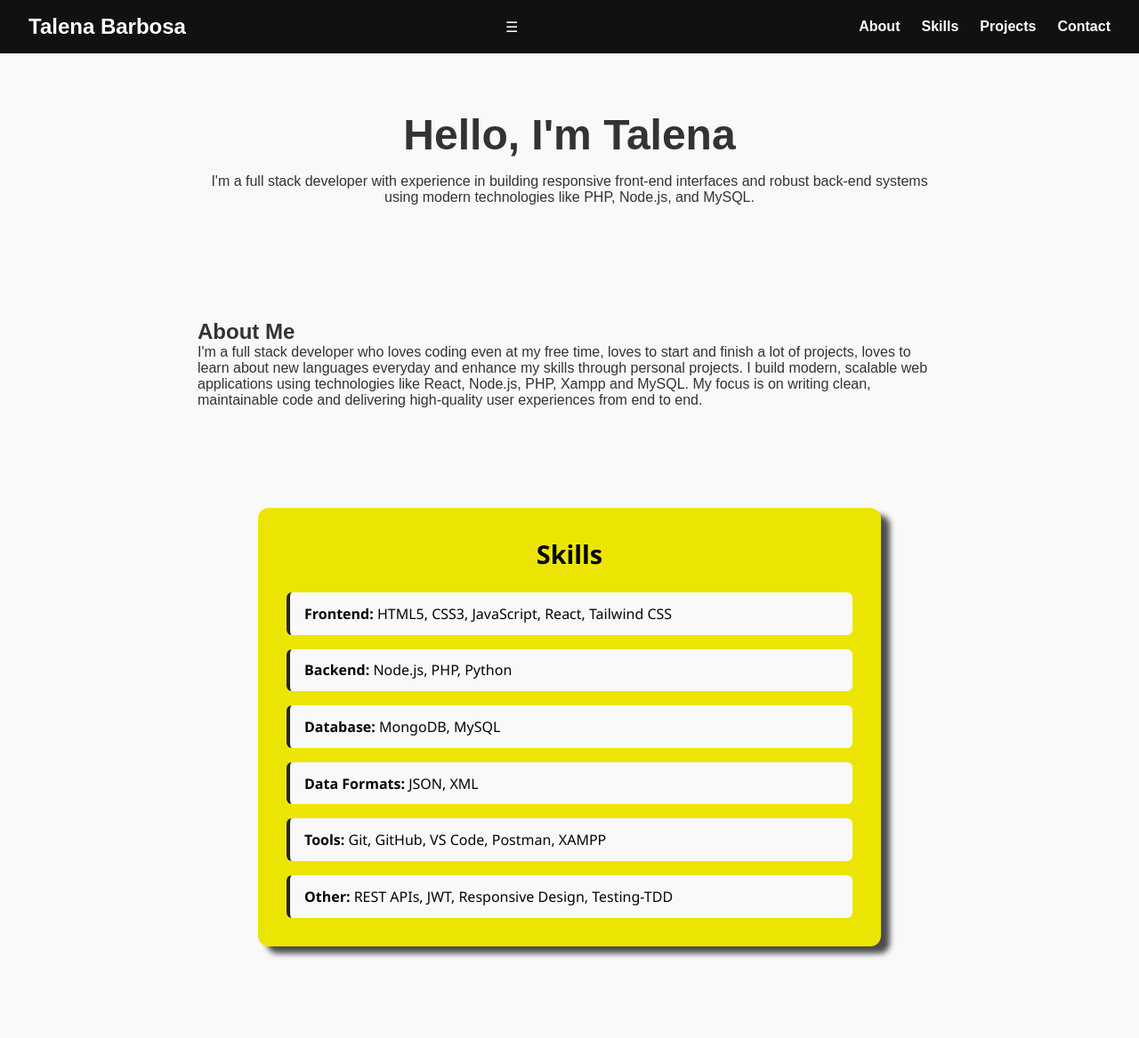
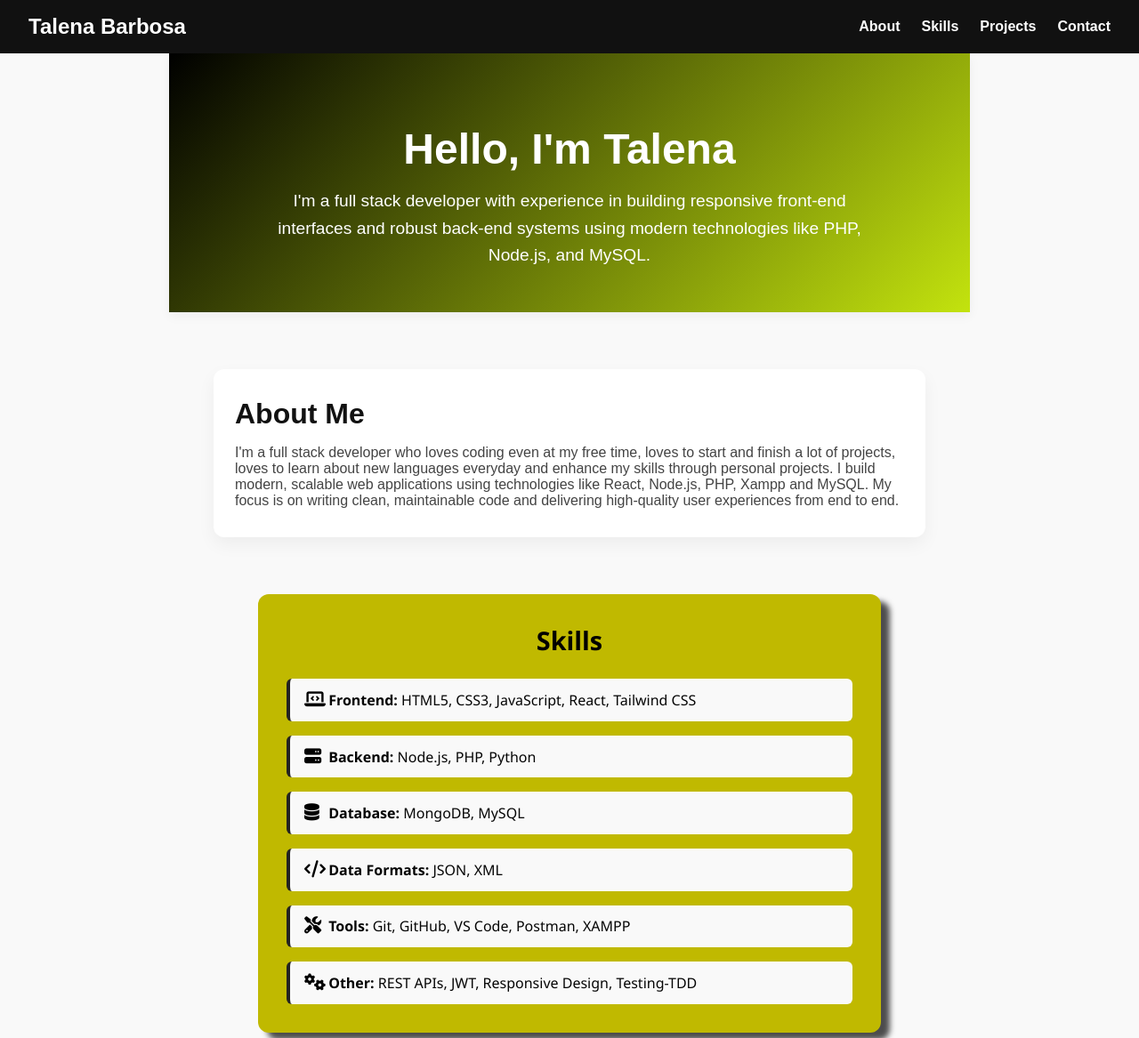
Before and after one commit to talenaa/portfolioWeb, a plain HTML site: page index.html in a window 1280 px wide. Shown: the top 1167 px of the page at 89% size. Drawn offline with Linux system fonts and the light colour scheme.

Commit message:
style: sections and icons

```diff
--- a/css/index.css
+++ b/css/index.css
@@ -32,7 +32,7 @@ text-decoration: none;
 font-weight: bold;
 }
 
-.menu-toggle {
+.menuToggle {
 display: none;
 font-size: 1.5rem;
 cursor: pointer;
@@ -46,18 +46,50 @@ margin: auto;
 
 .intro {
     text-align: center;
+    padding: 5rem 1rem 3rem;
+    background: linear-gradient(135deg, #000000 0%, #c3e30e 100%);
+    color: white;
+    box-shadow: 0 4px 12px rgba(0, 0, 0, 0.05);
   }
 
   .intro h1 {
     font-size: 3rem;
+    font-weight: 700;
     margin-bottom: 1rem;
+  }
+
+  .intro p {
+    max-width: 700px;
+    margin: 0 auto;
+    font-size: 1.2rem;
+    line-height: 1.6;
+  }
+
+  .aboutMe {
+    max-width: 800px;
+    margin: 4rem auto;
+    padding: 2rem 1.5rem;
+    background: white;
+    border-radius: 12px;
+    box-shadow: 0 8px 20px rgba(0, 0, 0, 0.05);
+  }
+
+  .aboutMe h2 {
+    font-size: 2rem;
+    margin-bottom: 1rem;
+    color: #111;
+  }
+
+  .aboutMe p {
+    font-size: 1rem;
+    color: #444;
   }
 
 .skills-section {
 max-width: 700px;
 margin: 3rem auto;
 padding: 2rem;
-    background: #ece503;
+background: #c0b900;
 border-radius: 12px;
 box-shadow: 10px 8px 6px rgba(0, 0, 0, 0.693);
 font-family: 'Segoe UI', Tahoma, Geneva, Verdana, sans-serif;
@@ -76,6 +108,12 @@ margin-bottom: 1rem;
 gap: 1rem;
 font-size: 1rem;
 color: #050505;
+}
+
+.skills-list .icon {
+font-size: 1.2rem;
+color: #010101;
+width: 23px;
 }
 
 .skills-list div {
--- a/index.html
+++ b/index.html
@@ -28,7 +28,7 @@
             <p>I'm a full stack developer with experience in building responsive front-end interfaces and robust back-end systems using modern technologies like PHP, Node.js, and MySQL.</p>
         </section>
 
-        <section id="about">
+        <section id="about" class="aboutMe">
             <h2>About Me</h2>
             <p>
               I'm a full stack developer who loves coding even at my free time, loves to start and finish a lot of projects, loves to learn about new languages everyday and enhance my skills through personal projects.
@@ -40,12 +40,12 @@
           <section id="skills" class="skills-section">
             <h2>Skills</h2>
             <div class="skills-list">
-                <div><strong>Frontend:</strong> HTML5, CSS3, JavaScript, React, Tailwind CSS</div>
-                <div><strong>Backend:</strong> Node.js, PHP, Python</div>
-                <div><strong>Database:</strong> MongoDB, MySQL</div>
-                <div><strong>Data Formats:</strong> JSON, XML</div>
-                <div><strong>Tools:</strong> Git, GitHub, VS Code, Postman, XAMPP</div>
-                <div><strong>Other:</strong> REST APIs, JWT, Responsive Design, Testing-TDD</div>
+                <div><i class="fas fa-laptop-code icon"></i> <strong>Frontend:</strong> HTML5, CSS3, JavaScript, React, Tailwind CSS</div>
+                <div><i class="fas fa-server icon"></i> <strong>Backend:</strong> Node.js, PHP, Python</div>
+                <div><i class="fas fa-database icon"></i> <strong>Database:</strong> MongoDB, MySQL</div>
+                <div><i class="fas fa-code icon"></i> <strong>Data Formats:</strong> JSON, XML</div>
+                <div><i class="fas fa-tools icon"></i> <strong>Tools:</strong> Git, GitHub, VS Code, Postman, XAMPP</div>
+                <div><i class="fas fa-cogs icon"></i> <strong>Other:</strong> REST APIs, JWT, Responsive Design, Testing-TDD</div>
             </div>
           </section>
 
```
Lines whose indentation alone changed are shown as unchanged.
